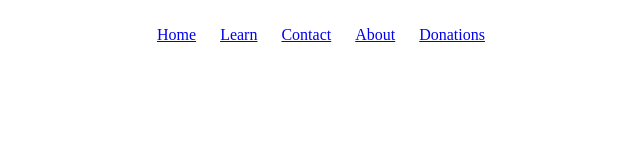
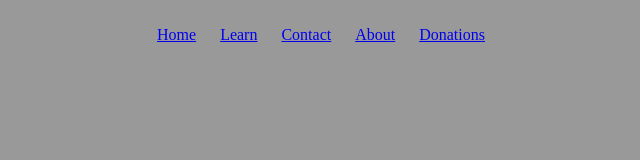
Before and after one commit to ca1halman/webPage.github.io, a plain HTML site: page index.html in a window 1280 px wide. Shown: the whole page, without its empty margins (339-979 px from the left). Drawn offline with Linux system fonts and the light colour scheme.

Commit message:
First pages commit

```diff
--- a/style.css
+++ b/style.css
@@ -1,5 +1,5 @@
 body {
-	background-color: #ffffff
+	background-color: #999999
 }
 .nav {
 	list-style-type: none;
```
